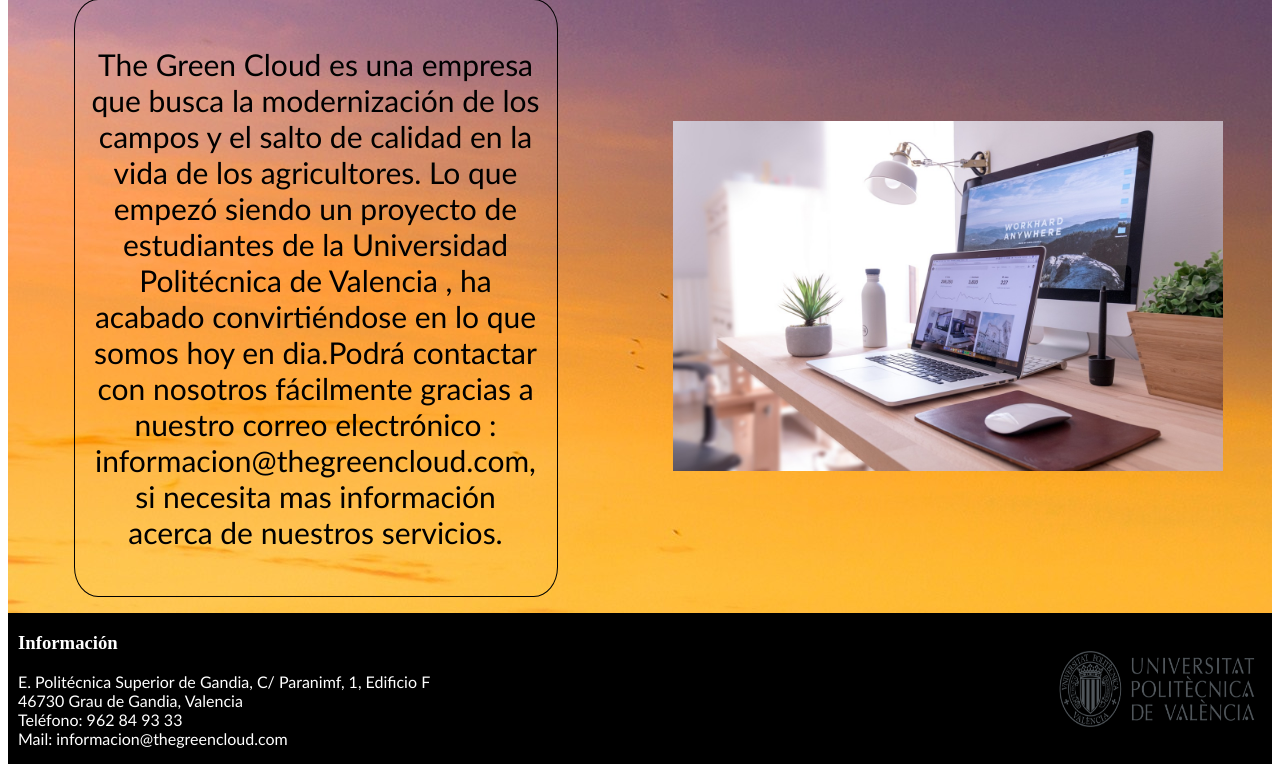
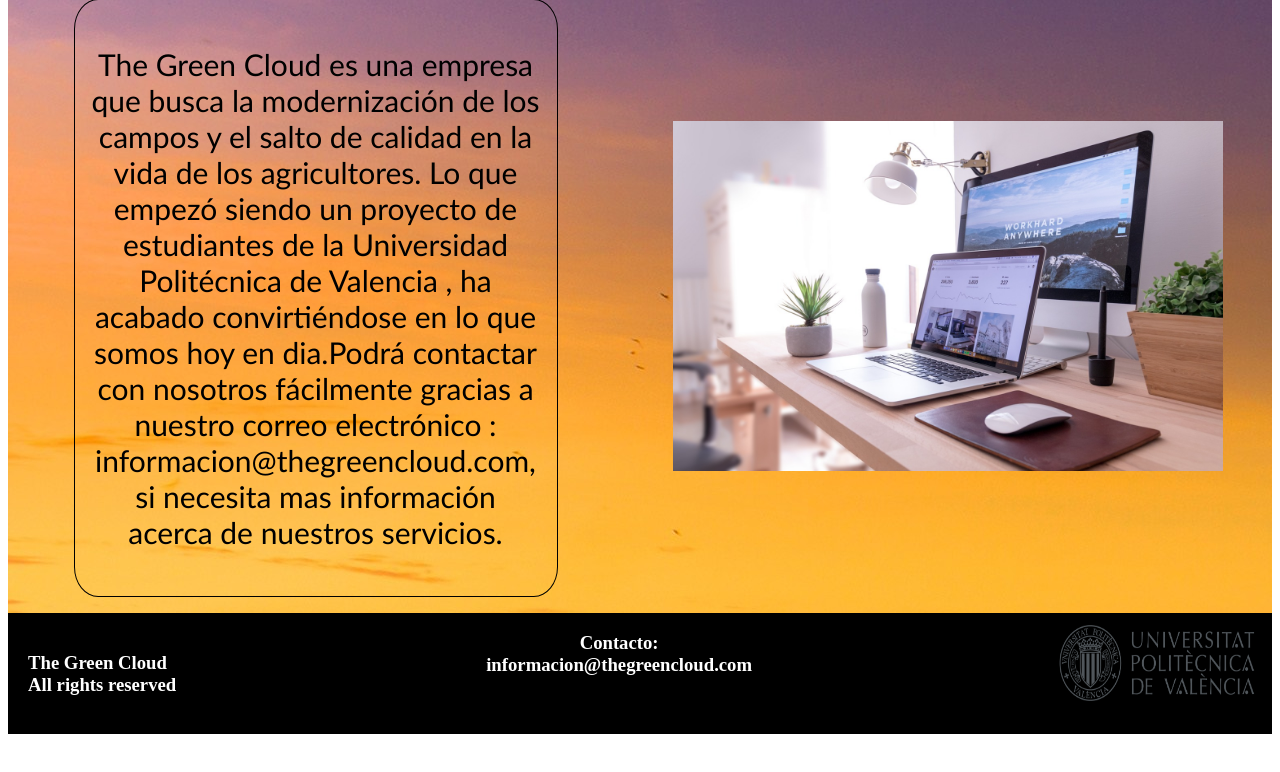
Before and after one commit to Gausek17/CDIO-TheGreenCloud, a PHP site: page /paginaInfo.html in a window 1280 px wide. Shown: the part 1739-2511 px from the top of the page. After the commit the page ends 2473 px from the top, so only its background shows below. Run offline with PHP 8.4, Linux system fonts and the light colour scheme.

Commit message:
Revert "Footer final"
This reverts commit 774f70559471d0f7717456ca3e2d2a6c58a897de.

```diff
--- a/src/css/estiloinfo.css
+++ b/src/css/estiloinfo.css
@@ -186,7 +186,6 @@
             display: flex;
             justify-content: space-between;
             flex-wrap: wrap;
-            align-items: center;
             /*margin: 0 40px;*/
         }
 .upv {
@@ -199,6 +198,3 @@
 #tgc-final {
     padding: 20px
 }
-.contacto{
-    margin-left: 10px;
-}
--- a/src/paginaInfo.html
+++ b/src/paginaInfo.html
@@ -79,13 +79,8 @@
    </section>
    <footer >
        <section class="footer">
-          <article class="contacto">
-        <h3>Información</h3>
-        <p>E. Politécnica Superior de Gandia, C/ Paranimf, 1, Edificio F <br>
-            46730 Grau de Gandia, Valencia<br>
-            Teléfono: 962 84 93 33<br>
-            Mail: informacion@thegreencloud.com</p>
-    </article>
+          <h3 id="tgc-final">The Green Cloud <br>All rights reserved</h3>
+          <h3 id="correo">Contacto: <br>informacion@thegreencloud.com</h3>
           <img class="upv" src="imagenes/marca_UPV_principal_color300.png" alt="logo upv">
        </section>
    </footer>
```
